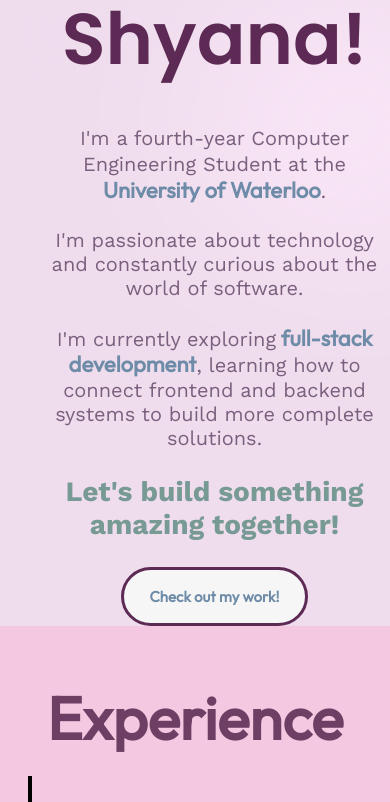
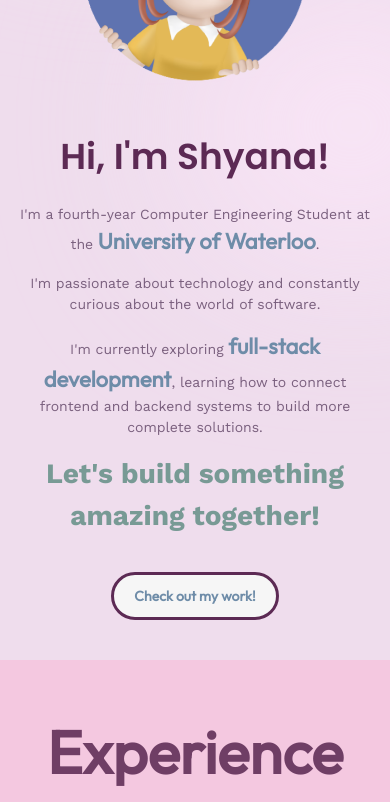
Before and after one commit to shyanashaiskandan/portfolio-v2, a React (Vite) app: page / in a window 390 px wide. Shown: the part 1060-1862 px from the top of the page. Built offline with nearby package versions, Linux system fonts and the light colour scheme.

Commit message:
mobile view about page

```diff
--- a/src/components/About/About.module.css
+++ b/src/components/About/About.module.css
@@ -1,15 +1,8 @@
-
-
 @import "../../vars.css";
 @import url('https://fonts.googleapis.com/css2?family=Poppins:wght@400;600&family=Karla:wght@300;400&display=swap');
 @import url('https://fonts.googleapis.com/css2?family=Work+Sans:wght@300;400;600;700;800;900&display=swap');
 
 
-
-
-
-
-/* App.css */
 html {
     scroll-behavior: smooth;
   }
@@ -20,14 +13,14 @@ html {
     display: flex;
     align-items: center;
     justify-content: space-between;
-    margin: 0; /* Keeps the margins removed */
-    padding-top: 50px; /* Adds space at the top to shift elements down */
-    width: 100vw; /* Ensures full viewport width */
-    height: 100vh; /* Ensures full viewport height */
-    overflow: hidden; /* Hides any overflowing content */
+    margin: 0;
+    padding-top: 50px;
+    width: 100vw;
+    height: 100vh;
+    overflow: hidden;
     z-index: 1;
-    background-color: #efdded; /* Keeps the background color */
-    box-sizing: border-box; /* Ensures padding is included in height */
+    background-color: #efdded;
+    box-sizing: border-box;
 }
 
 
@@ -36,11 +29,11 @@ html {
 .content {
     display: flex;
     flex-direction: column;
-    align-items: center; /* Center content horizontally */
-    justify-content: center; /* Center content vertically */
+    align-items: center;
+    justify-content: center;
     color: black;
     z-index: 1;
-    text-align: center; /* Optional: Center-align text if needed */
+    text-align: center;
 }
 
 
@@ -56,10 +49,10 @@ html {
 
 .description {
     font-size: 20px;
-    font-family: 'Work Sans', sans-serif; /* Use Work Sans */
+    font-family: 'Work Sans', sans-serif;
     margin-bottom: 25px;
     margin-left: 10%;
-    line-height: 1.2; /* Adjusts line spacing */
+    line-height: 1.2;
     color: #7A607E;
 
 }
@@ -67,11 +60,11 @@ html {
 .btn {
     text-decoration: none;
     background-color: #f6f6f6;
-    color: #6E8CA8; /* Text color set to black */
-    border-color: #5C2A54; /* Border color */
-    border-width: 3px; /* Thicker border */
-    border-style: solid; /* Ensures the border is visible */
-    border-radius: 100px; /* Rounded corners */
+    color: #6E8CA8;
+    border-color: #5C2A54;
+    border-width: 3px;
+    border-style: solid;
+    border-radius: 100px;
     font-size: 15px;
     font-weight: 600;
     padding: 17px 26px;
@@ -82,14 +75,13 @@ html {
 
 .profileImage {
     width: 65%;
-    height: auto; /* Maintain aspect ratio */
+    height: auto;
     z-index: 1;
     margin-right: 2%;
     animation-name: floating;
     animation-duration: 3s;
     animation-iteration-count: infinite;
     animation-timing-function: ease-in-out;
-    /* border: 5px solid black; Adds a thick black border */
 }
 
 
@@ -136,21 +128,9 @@ html {
   }
 
 
-
-  @media screen and (max-width: 830px) {
-    .container {
-      flex-direction: column-reverse;
-    }
-
-    .content {
-      align-items: center;
-    }
-  }
-
-  /* Highlight for "University of Waterloo" and "full-stack development" */
 .description .highlightBlue {
-    color: #6E8CA8; /* Blue color */
-    font-weight: 900; /* Optional for emphasis */
+    color: #6E8CA8;
+    font-weight: 900;
     font-size: 22px;
 
 }
@@ -161,3 +141,48 @@ html {
     font-size: 28px;
     font-family: 'Work Sans', sans-serif;
 }
+
+
+  @media screen and (max-width: 830px) {
+    .container {
+      flex-direction: column-reverse;
+      align-items: center;
+      justify-content: center;
+      padding: 20px;
+      height: auto;
+      width: auto;
+    }
+
+    .content {
+      text-align: center;
+      align-items: center;
+      justify-content: center;
+    }
+
+    .title {
+      font-size: 36px;
+      margin-bottom: 20px;
+      margin-left:0px;
+    }
+
+    .description {
+      font-size: 14px;
+      line-height: 1.5;
+      margin-bottom: 15px;
+      text-align: center;
+      margin-left: 0px;
+    }
+
+    .btn {
+      display: block;
+      margin: 20px auto;
+      font-size: 14px;
+      padding: 12px 20px;
+    }
+
+    .profileImage {
+      width: 80%;
+      margin: 20px auto;
+    }
+
+  }
```
